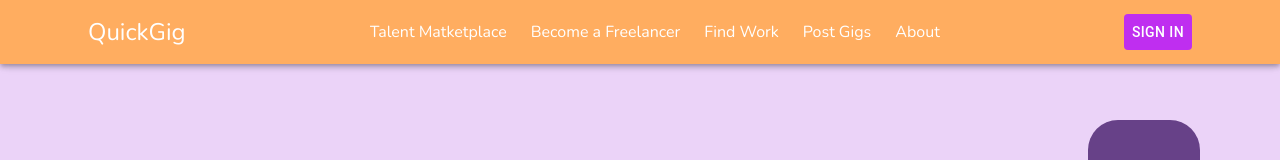
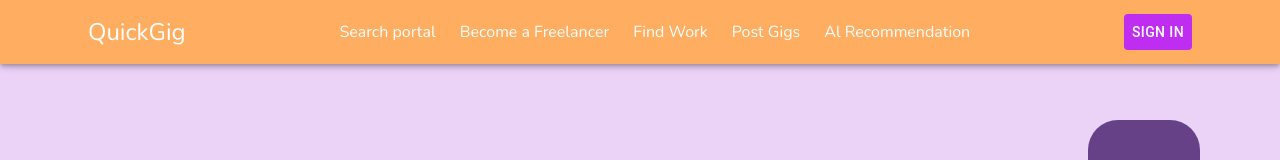
Before and after one commit to Adittya420/Freelancing-web, a React (Vite) app in the folder frontend/: page / in a window 1280 px wide. Shown: the top 160 px of the page. Built offline with nearby package versions, Linux system fonts and the light colour scheme.

Commit message:
Connect frontend and AI
Connect frontend and AI

```diff
--- a/frontend/src/components/Navbar/index.jsx
+++ b/frontend/src/components/Navbar/index.jsx
@@ -18,11 +18,11 @@ import axios from "axios";
 import { Link as RouterLink } from "react-router-dom";
 
 const pages = [
-  { name: "Talent Matketplace", id: "talent" },
+  { name: "Search portal", id: "http://localhost:8502" },
   { name: "Become a Freelancer", id: "freelance" },
   { name: "Find Work", id: "gigs" },
   { name: "Post Gigs", id: "contact" },
-  { name: "About", id: "about" },
+  { name: "Al Recommendation", id: "http://localhost:8501" },
 ];
 
 const Nav = () => {
```
